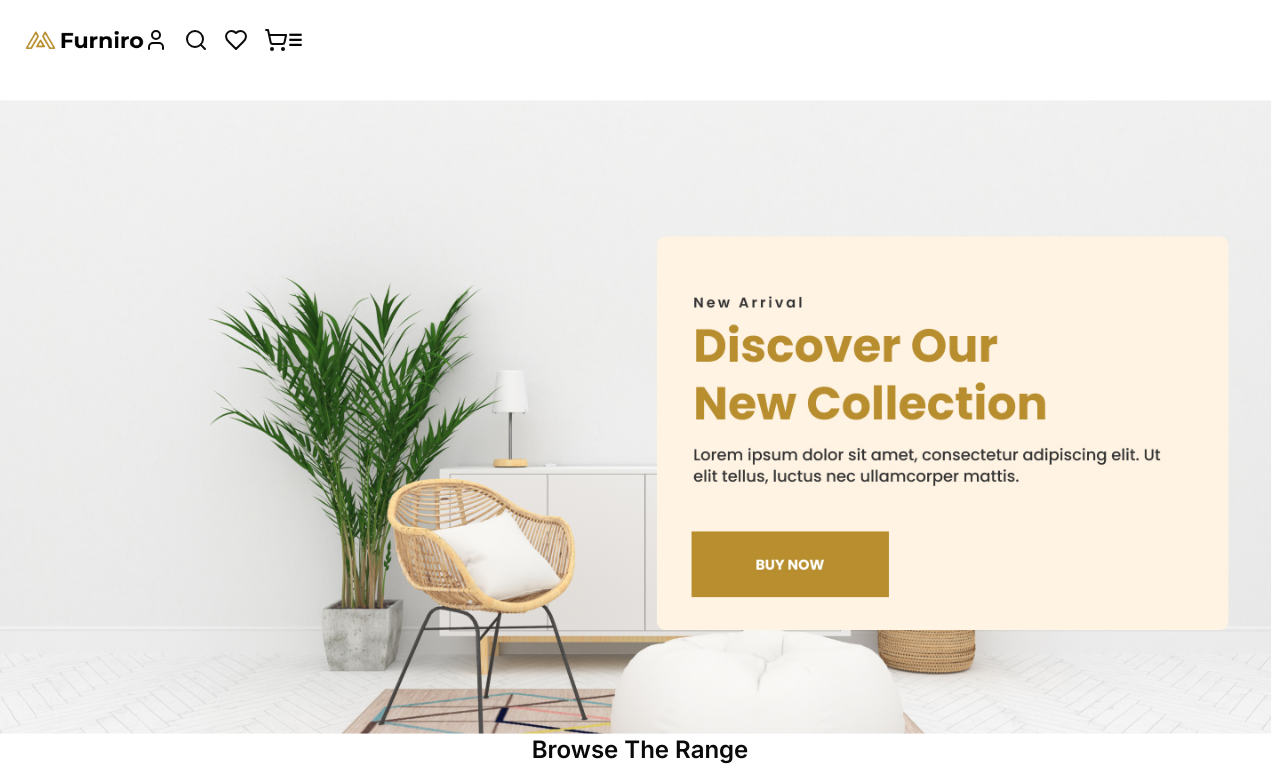
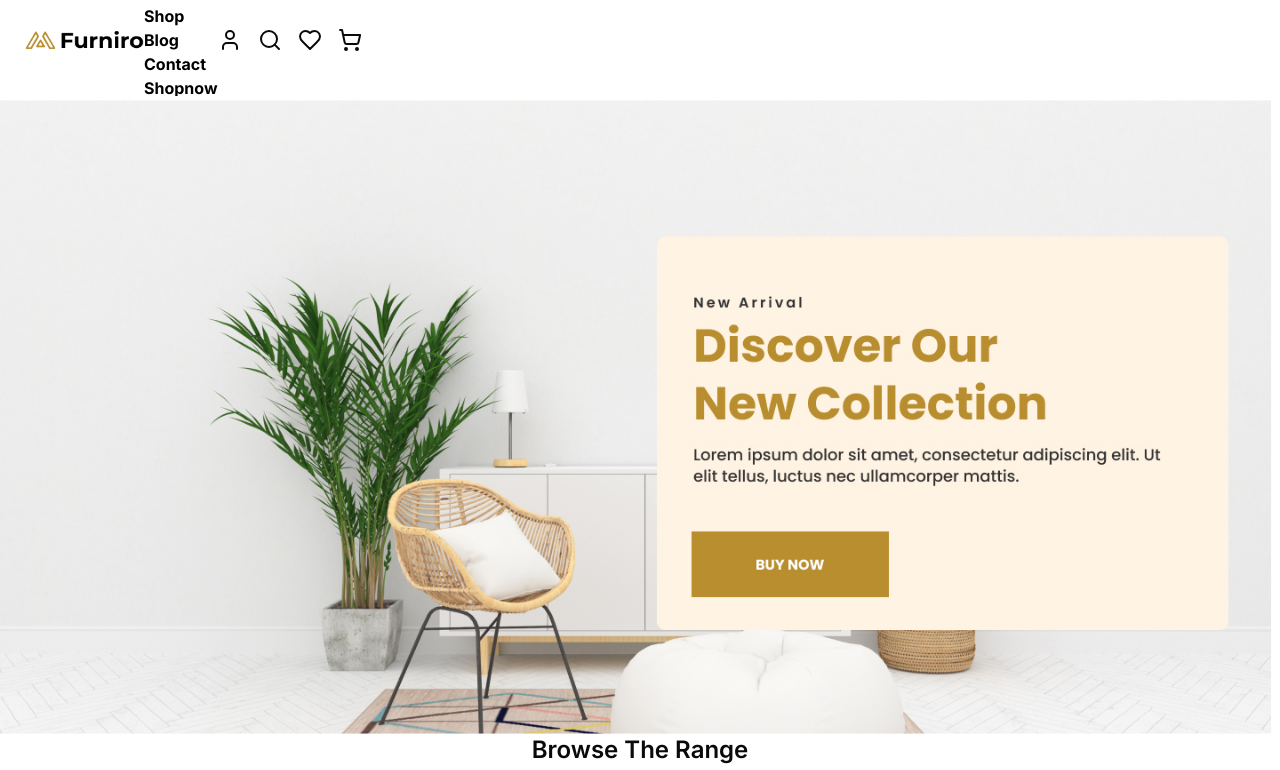
Before and after one commit to faizamairaj/market-place-hackathon, a Next.js app: page / in a window 1280 px wide. Shown: the top 770 px of the page. Built offline with nearby package versions, Linux system fonts and the light colour scheme.

Commit message:
market-place-hackathon

```diff
--- a/src/Components/Navbar.tsx
+++ b/src/Components/Header.tsx
@@ -1,9 +1,10 @@
+
 import React from 'react';
 import Image from 'next/image';
 import Link from 'next/link';
 import { User, Search, Heart, ShoppingCart } from 'lucide-react';
 
-const Navbar = () => {
+const Header = () => {
   return (
     <div className="w-full h-20 flex justify-evenly items-center px-6 lg:px-10">
 
@@ -14,7 +15,7 @@ const Navbar = () => {
       </div>
 
       {/* Navigation Links */}
-      <ul className="hidden md:flex gap-8 lg:gap-16 text-black font-bold">
+      <ul className=" md:flex gap-8 lg:gap-16 text-black font-bold">
         <li>
           <Link href="/">Home</Link>
         </li>
@@ -28,7 +29,7 @@ const Navbar = () => {
           <Link href="/contact">Contact</Link>
         </li>
         <li>
-          <Link href="/shopnow">ShopNow</Link>
+          <Link href="/shopnow">Shopnow</Link>
         </li>
       </ul>
 
@@ -44,12 +45,8 @@ const Navbar = () => {
         </Link>
       </div>
 
-      {/* Mobile Menu (Hamburger) */}
-      <div className="md:hidden">
-        <button className="text-black font-bold">☰</button>
-      </div>
+
     </div>
   );
 };
-
-export default Navbar;
+export default Header;
--- a/src/app/layout.tsx
+++ b/src/app/layout.tsx
@@ -1,7 +1,7 @@
 import type { Metadata } from "next";
 import { Inter } from "next/font/google";
 import "./globals.css";
-import Navbar from "@/Components/Navbar";
+import Header from "@/Components/Header";
 import Footer from "@/Components/Footer";
 
 const inter = Inter({ subsets: ["latin"] });
@@ -19,7 +19,7 @@ export default function RootLayout({
   return (
     <html lang="en">
       <body className={inter.className}>
-        <Navbar/>
+        <Header/>
         {children}
         <Footer/>
         </body>
```
